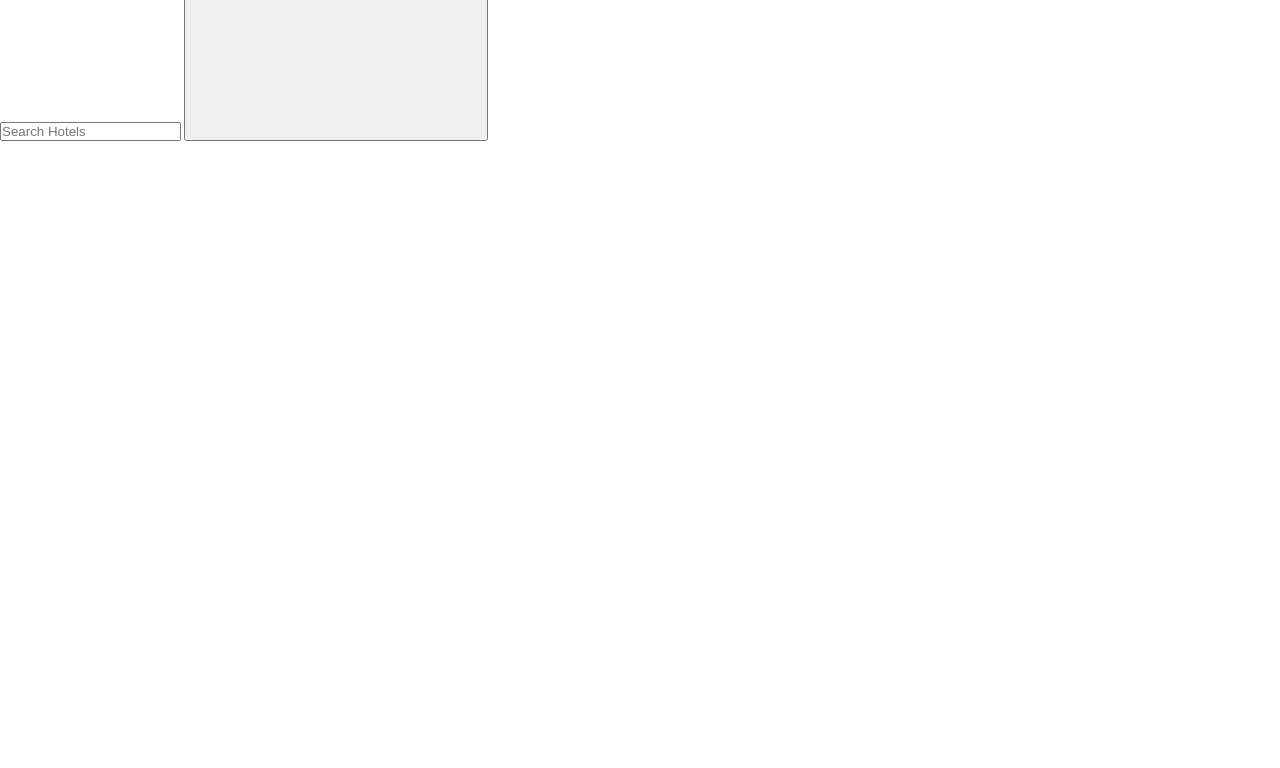
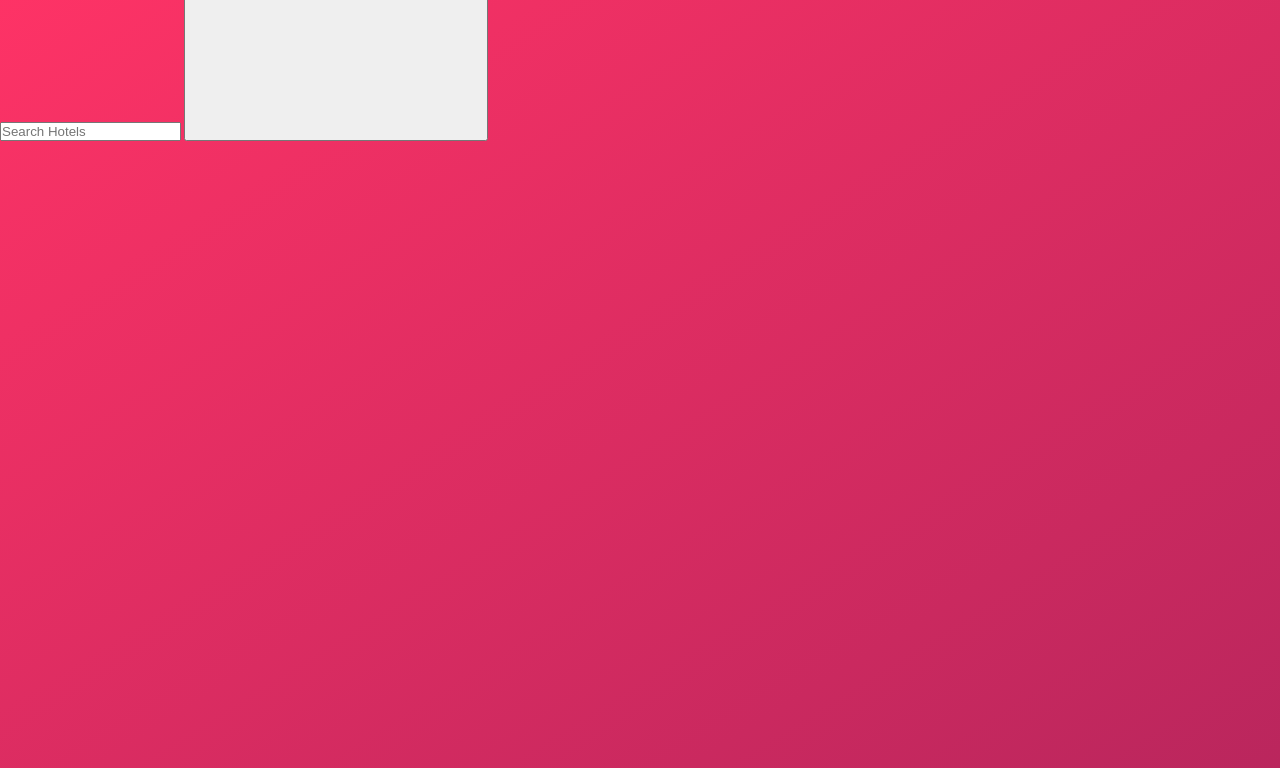
Before and after one commit to yungshun317/sass-travel-website, a website: page index.html in a window 1280 px wide. Shown: the part 32-800 px from the top of the page. Drawn offline with nearby package versions, Linux system fonts and the light colour scheme.

Commit message:
[FEAT] Use CSS custom properties

```diff
--- a/sass/_base.scss
+++ b/sass/_base.scss
@@ -1,3 +1,13 @@
+:root {
+  --color-primary: #eb2f64;
+  --color-primary-light: #ff3366;
+  --color-primary-dark: #ba265d;
+
+  --color-gray-dark-1: #333;
+  --color-gray-dark-2: #777;
+  --color-gray-dark-3: #999;
+}
+
 * {
   margin: 0;
   padding: 0;
@@ -15,5 +25,12 @@
 }
 
 body {
-
+  font-family: "Open Sans", sans-serif;
+  font-weight: 400;
+  line-height: 1.6;
+  color: var(--color-gray-dark-2);
+  background-image: linear-gradient(to right bottom, var(--color-primary-light), var(--color-primary-dark));
+  background-size: cover;
+  background-repeat: no-repeat;
+  min-height: 100vh;
 }
```
Also changed, not shown: css/style.css.
